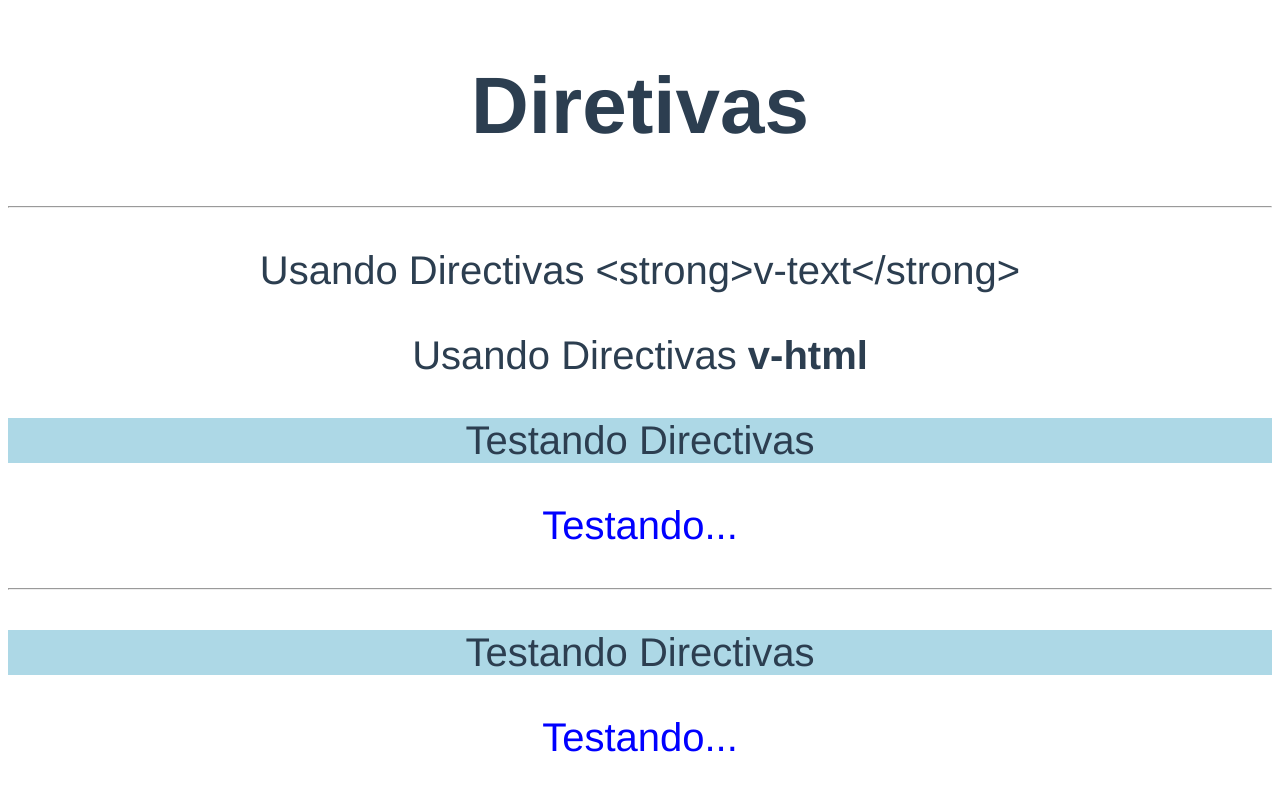
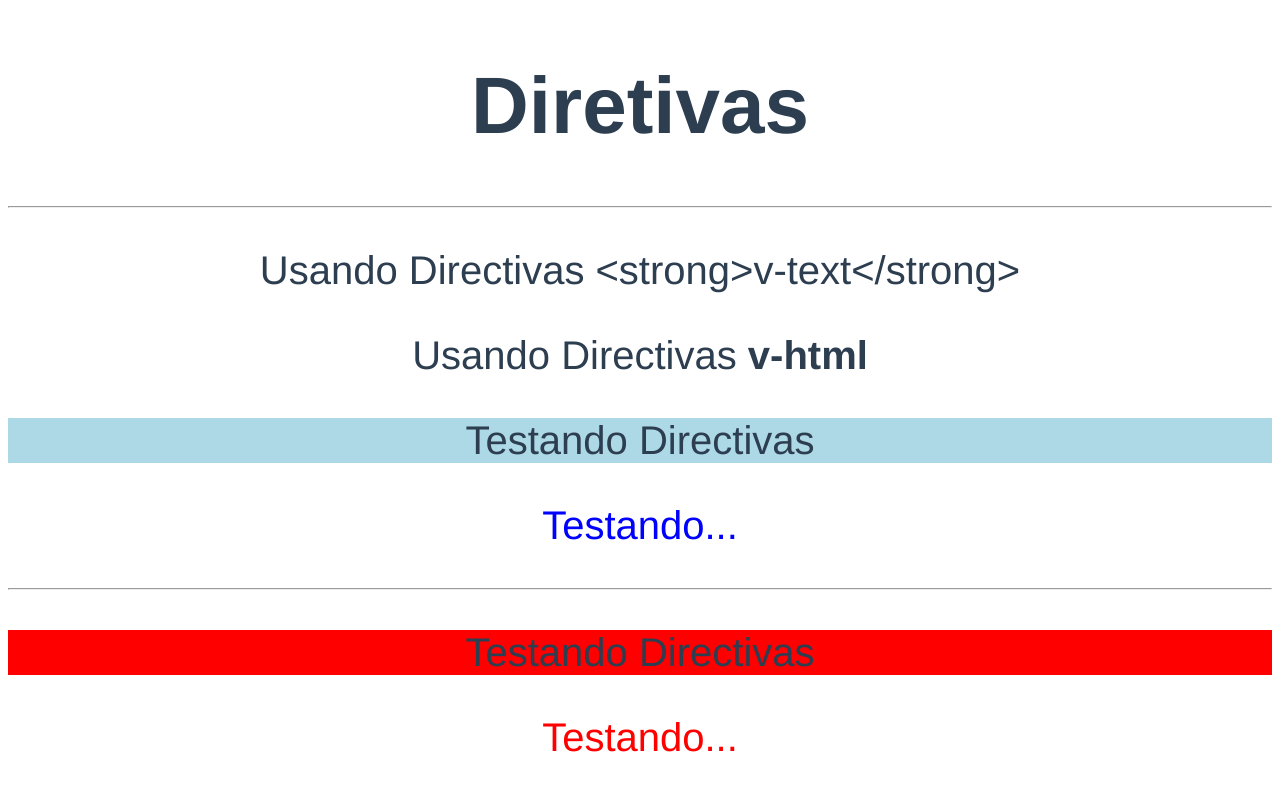
Before and after one commit to josemalcher/CODE3R-Curso-VueJS-2-O-Guia-Completo-incl-Vue-Router-Vuex, a Vue app in the folder Secao-12-Usando-e-Criando-Diretivas/181-Entendendo-Diretivas/diretivas-exercicios/: page / in a window 1280 px wide. Shown: the top 790 px of the page. Built offline with nearby package versions, Linux system fonts and the light colour scheme.

Commit message:
Seção 12: Usando e Criando Diretivas - 190. Passando Valores mais Complexos para as Diretivas

```diff
--- a/Secao-12-Usando-e-Criando-Diretivas/181-Entendendo-Diretivas/diretivas-exercicios/src/App.vue
+++ b/Secao-12-Usando-e-Criando-Diretivas/181-Entendendo-Diretivas/diretivas-exercicios/src/App.vue
@@ -7,8 +7,9 @@
     <p v-destaque:fundo.atrasar="'lightblue'">Testando Directivas</p>
     <p v-destaque.atrasar="cor">Testando...</p>
     <hr>
-    <p v-destaque-local:fundo.atrasar.alternar="'lightblue'">Testando Directivas</p>
-    <p v-destaque-local.atrasar="cor">Testando...</p>
+    <p v-destaque-local:fundo.atrasar.alternar="{cor1: 'green', cor2: 'red', atraso:3000, intervalo: 2000}">Testando
+      Directivas</p>
+    <p v-destaque-local.atrasar="{cor1:'red', atraso: 5000}">Testando...</p>
   </div>
 </template>
 
@@ -30,23 +31,23 @@ export default {
 
         let atraso = 0;
 
-        const cor1 = binding.value;
-        const cor2 = 'purple';
+        const cor1 = binding.value.cor1;
+        const cor2 = binding.value.cor2;
         let corAtual = cor1;
 
         if (binding.modifiers['atrasar']) {
-          atraso = 3000;
+          atraso = binding.value.atraso;
         }
 
         setTimeout(() => {
-          setInterval(() => {
-            if (binding.modifiers['alternar']) {
+          if (binding.modifiers['alternar']) {
+            setInterval(() => {
               corAtual = corAtual === cor1 ? cor2 : cor1;
               aplicarCor(corAtual)
-            } else {
-              aplicarCor(binding.value)
-            }
-          }, 1000);
+            }, binding.value.intervalo);
+          } else {
+            aplicarCor(binding.value.cor1)
+          }
         }, atraso);
       }
     }
```
Also changed, not shown: 1 other file (tests, documents, lock files or other folders).
